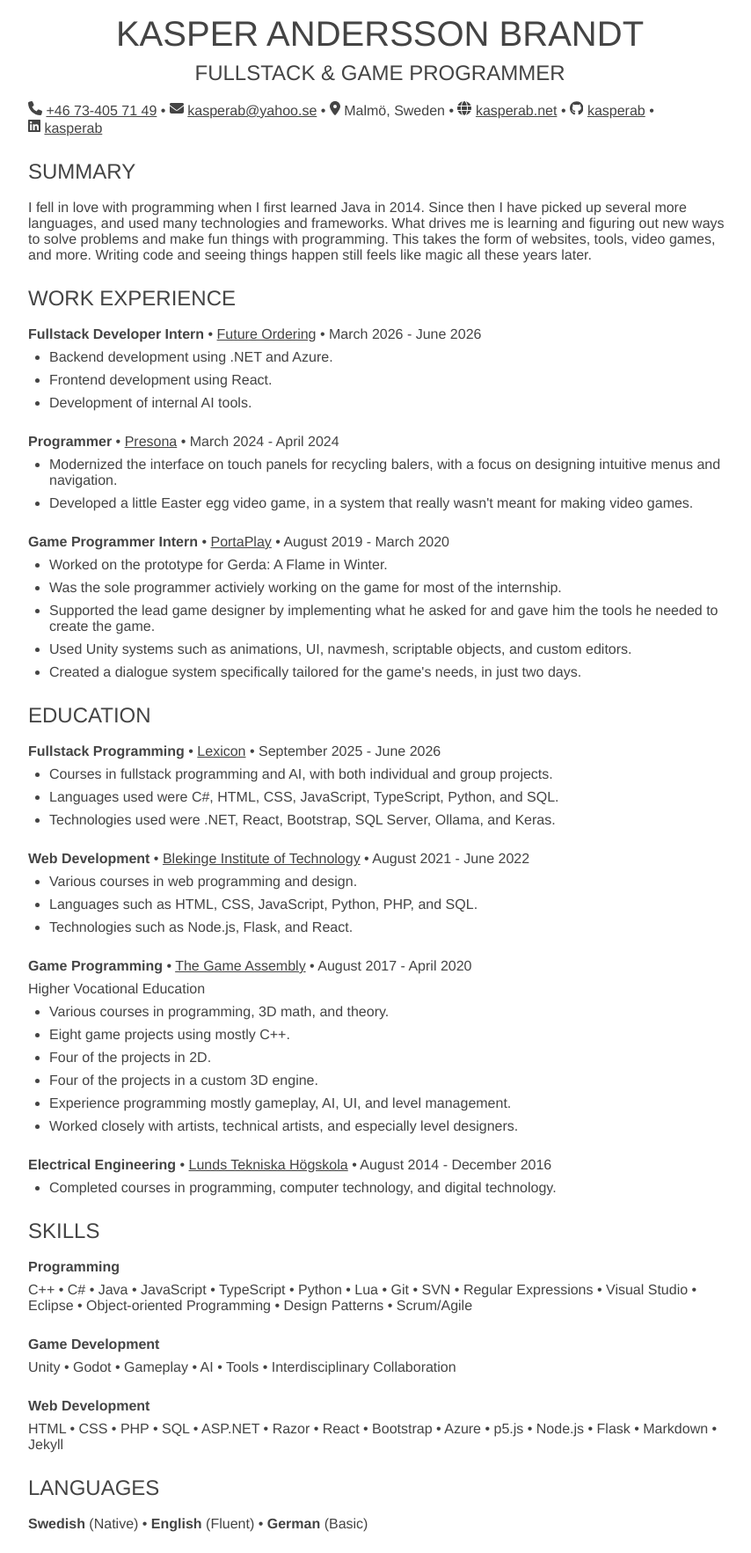
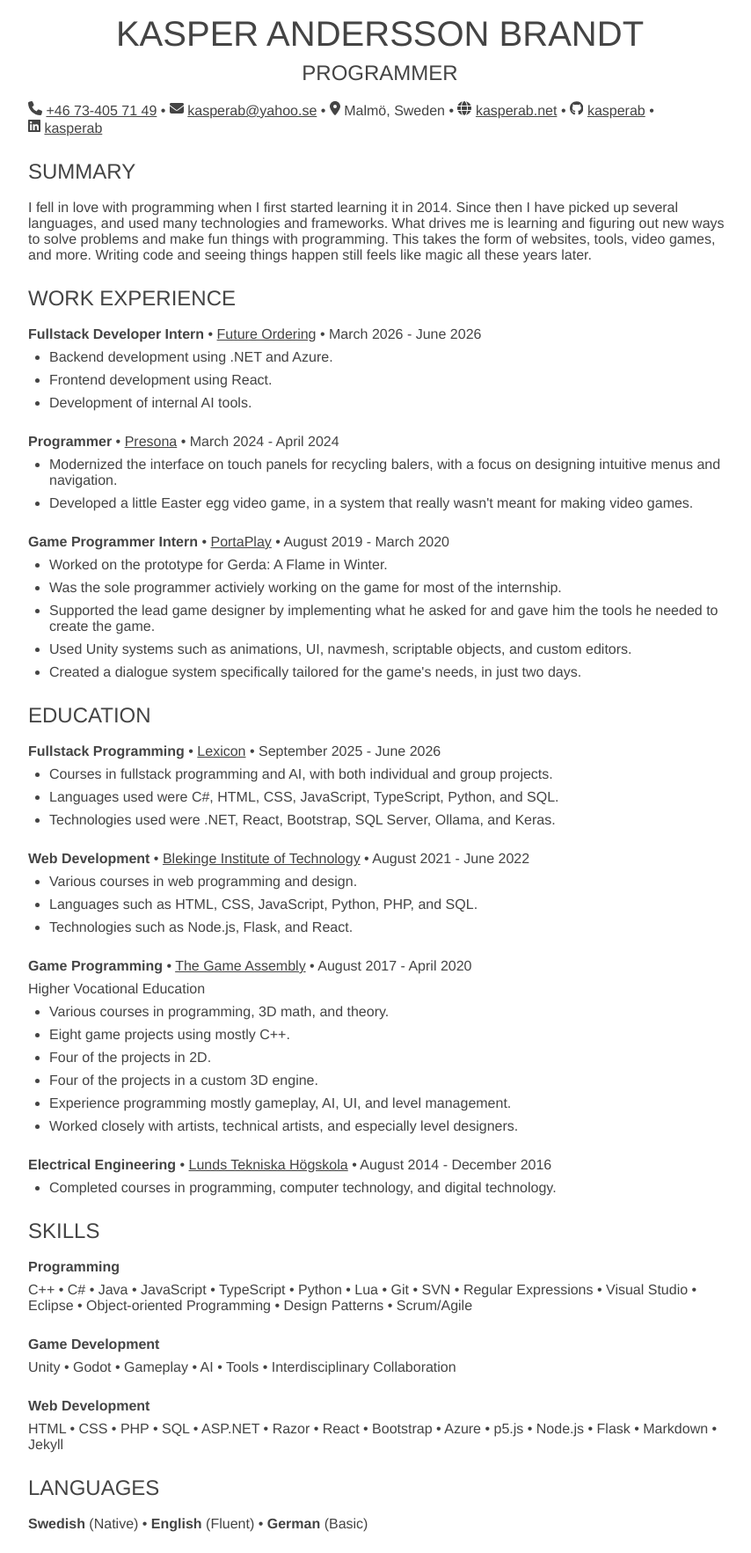
Before and after one commit to kasperab/kasperab.github.io, a Jekyll site: the page cv.html, which Jekyll copies as it is, in a window 1280 px wide. Shown: the whole page at 88% size, without its empty margins (208-1062 px from the left). Built offline with Jekyll 4.4.1, drawn with Linux system fonts in a browser that asks for light colours.

Commit message:
Updated CV

```diff
--- a/cv.html
+++ b/cv.html
@@ -1,9 +1,9 @@
 <!DOCTYPE html>
 <html lang="en" dir="ltr">
 	<head>
-		<title>Kasper Andersson Brandt - Fullstack & Game Programmer</title>
+		<title>Kasper Andersson Brandt - Programmer</title>
 		<meta charset="utf-8">
-		<meta name="description" content="I fell in love with programming when I first learned Java in 2014. Since then I have picked up several more languages, and used many technologies and frameworks. What drives me is learning and figuring out new ways to solve problems and make fun things with programming. This takes the form of websites, tools, video games, and more. Writing code and seeing things happen still feels like magic all these years later.">
+		<meta name="description" content="I fell in love with programming when I first started learning it in 2014. Since then I have picked up several languages, and used many technologies and frameworks. What drives me is learning and figuring out new ways to solve problems and make fun things with programming. This takes the form of websites, tools, video games, and more. Writing code and seeing things happen still feels like magic all these years later.">
 		<meta name="viewport" content="width=device-width, initial-scale=1.0">
 		<style>
 			* {
@@ -82,7 +82,7 @@
 	</head>
 	<body>
 		<h1>Kasper Andersson Brandt</h1>
-		<h2>Fullstack & Game Programmer</h2>
+		<h2>Programmer</h2>
 		<br>
 		<p>
 			<span><svg xmlns="http://www.w3.org/2000/svg" viewBox="0 0 512 512"><!--!Font Awesome Free 6.5.2 by @fontawesome - https://fontawesome.com License - https://fontawesome.com/license/free Copyright 2024 Fonticons, Inc.--><path d="M164.9 24.6c-7.7-18.6-28-28.5-47.4-23.2l-88 24C12.1 30.2 0 46 0 64C0 311.4 200.6 512 448 512c18 0 33.8-12.1 38.6-29.5l24-88c5.3-19.4-4.6-39.7-23.2-47.4l-96-40c-16.3-6.8-35.2-2.1-46.3 11.6L304.7 368C234.3 334.7 177.3 277.7 144 207.3L193.3 167c13.7-11.2 18.4-30 11.6-46.3l-40-96z"/></svg>
@@ -101,7 +101,7 @@
 		<br>
 		<h3>Summary</h3>
 		<br>
-		<p>I fell in love with programming when I first learned Java in 2014. Since then I have picked up several more languages, and used many technologies and frameworks. What drives me is learning and figuring out new ways to solve problems and make fun things with programming. This takes the form of websites, tools, video games, and more. Writing code and seeing things happen still feels like magic all these years later.</p>
+		<p>I fell in love with programming when I first started learning it in 2014. Since then I have picked up several languages, and used many technologies and frameworks. What drives me is learning and figuring out new ways to solve problems and make fun things with programming. This takes the form of websites, tools, video games, and more. Writing code and seeing things happen still feels like magic all these years later.</p>
 		<br>
 		<h3>Work Experience</h3>
 		<br>
```
